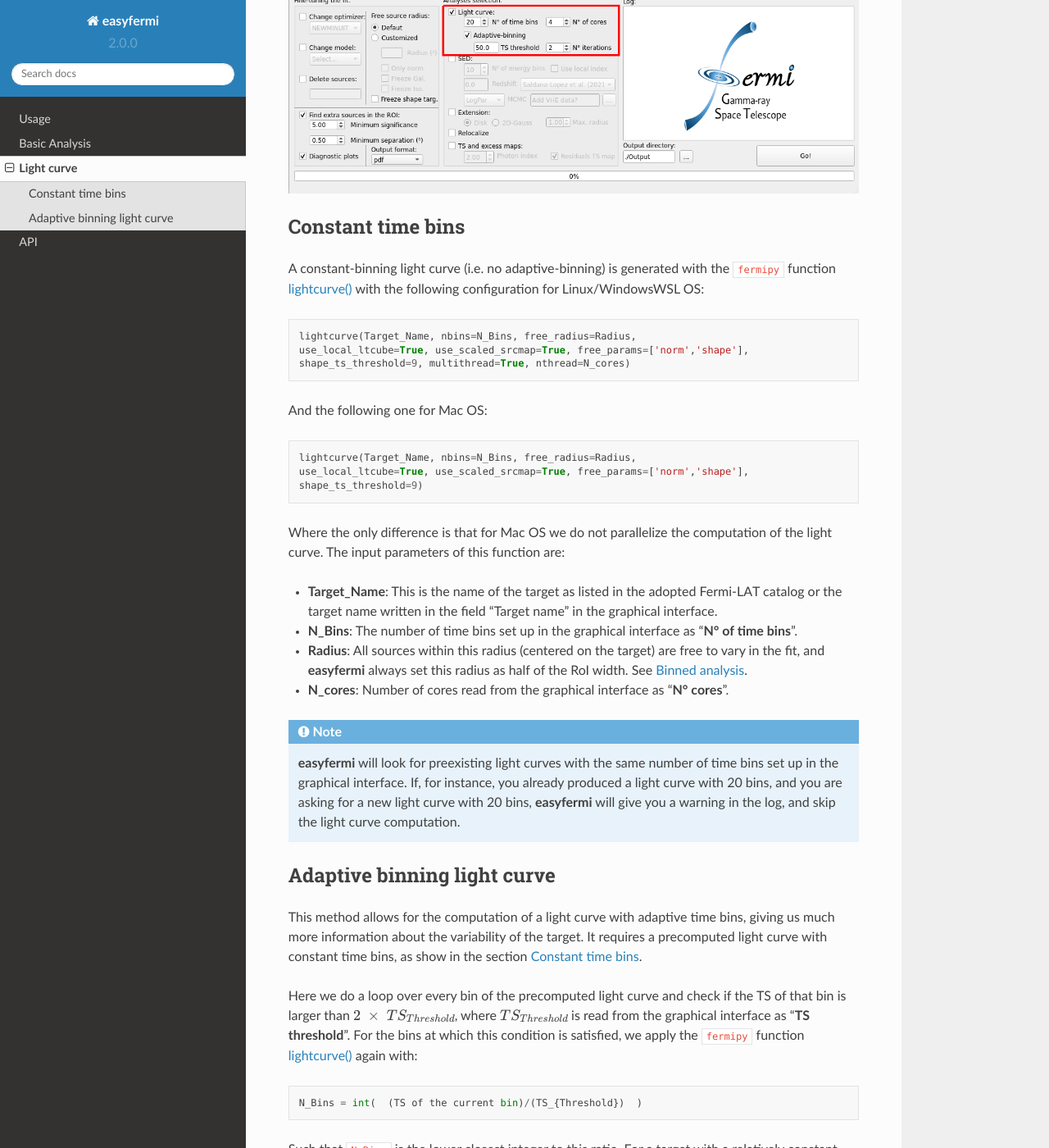
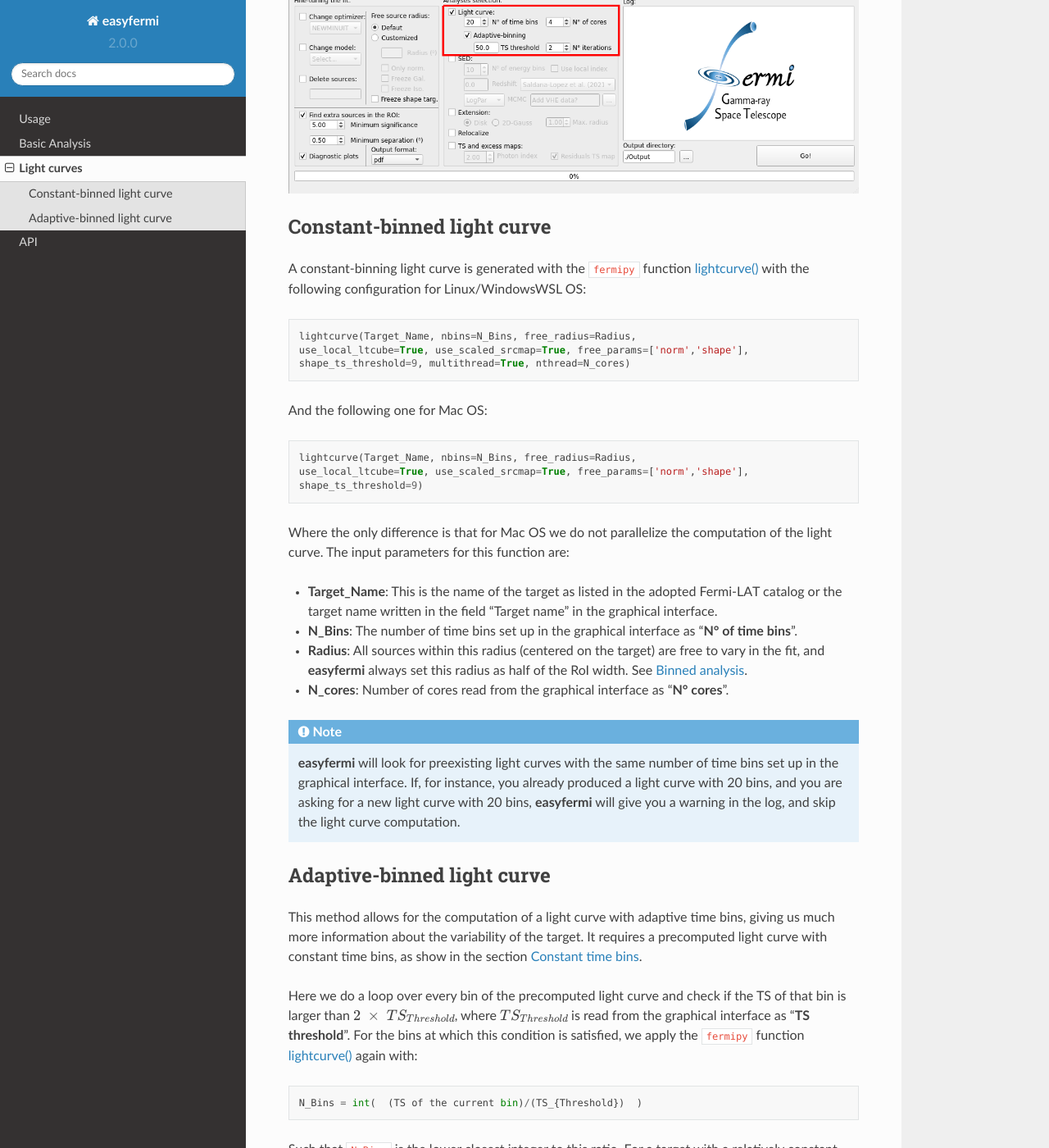
Before and after one commit to ranieremenezes/easyfermi, a Sphinx documentation site: the page built from docs/source/lightcurve.rst, in a window 1280 px wide and 1400 px high, scrolled down 320 px. Shown: the whole window at 82% size. Built offline with Sphinx 7.4.7 and the Read the Docs theme 2.0.0, drawn with Linux system fonts in a browser that asks for light colours; some of the changed text lies outside the part shown.

Commit message:
Updates on light curve docs

```diff
--- a/docs/source/lightcurve.rst
+++ b/docs/source/lightcurve.rst
@@ -1,18 +1,16 @@
-Light curve
-===========
+Light curves
+============
 
 .. image:: ./easyFermiLC.png
   :width: 700
 
 .. _Constant time bins:
 
-Constant time bins
-------------------
+Constant-binned light curve
+---------------------------
 
 
-
-
-A constant-binning light curve (i.e. no adaptive-binning) is generated with the ``fermipy`` function `lightcurve() <https://fermipy.readthedocs.io/en/latest/advanced/lightcurve.html>`_ with the following configuration for Linux/WindowsWSL OS:
+A constant-binning light curve is generated with the ``fermipy`` function `lightcurve() <https://fermipy.readthedocs.io/en/latest/advanced/lightcurve.html>`_ with the following configuration for Linux/WindowsWSL OS:
 
 .. code-block::
 
@@ -28,7 +26,7 @@ And the following one for Mac OS:
     use_local_ltcube=True, use_scaled_srcmap=True, free_params=['norm','shape'],
     shape_ts_threshold=9)
 
-Where the only difference is that for Mac OS we do not parallelize the computation of the light curve. The input parameters of this function are:
+Where the only difference is that for Mac OS we do not parallelize the computation of the light curve. The input parameters for this function are:
 
 * **Target_Name**: This is the name of the target as listed in the adopted Fermi-LAT catalog or the target name written in the field "Target name" in the graphical interface.
 
@@ -42,7 +40,7 @@ Where the only difference is that for Mac OS we do not parallelize the computati
 
    **easyfermi** will look for preexisting light curves with the same number of time bins set up in the graphical interface. If, for instance, you already produced a light curve with 20 bins, and you are asking for a new light curve with 20 bins, **easyfermi** will give you a warning in the log, and skip the light curve computation.
 
-Adaptive binning light curve
+Adaptive-binned light curve
 ----------------------------
 
 This method allows for the computation of a light curve with adaptive time bins, giving us much more information about the variability of the target. It requires a precomputed light curve with constant time bins, as show in the section `Constant time bins`_.
@@ -76,4 +74,4 @@ This method of computing an adaptive-binning light curve is different from the m
 
 .. note::
 
-   We recommend setting :math:`TS_{Threshold} \geq 50`. With a smaller threshold you can achieve higher time resolution at the cost of a higher probability of running into upper limits.
+   We recommend setting :math:`TS_{Threshold} \geq 50`. With a smaller threshold values we can achieve higher time resolution, however, we increase the probability of running into upper limits.
```
